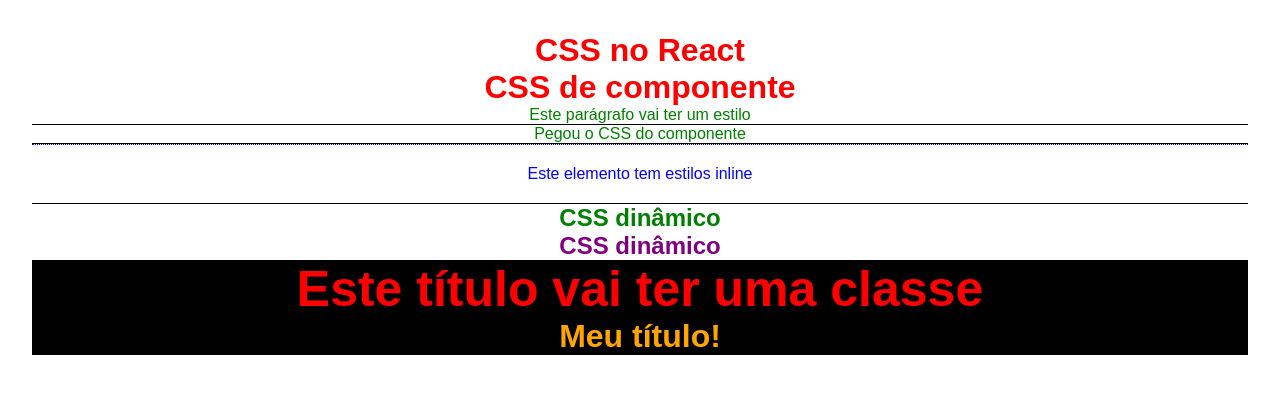
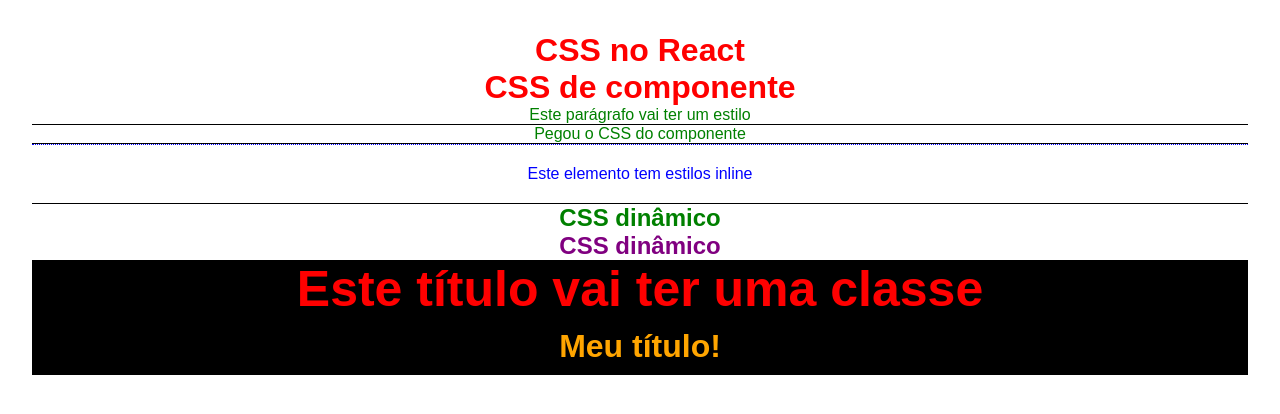
Before and after one commit to phelipeguimaraes/front-end, a React (Vite) app in the folder 3_React/4_CSS_REACT/css_react/: page / in a window 1280 px wide. Shown: the top 414 px of the page. Built offline with nearby package versions, Linux system fonts and the light colour scheme.

Commit message:
tirando o bug

```diff
--- a/3_React/4_CSS_REACT/css_react/src/components/Title.module.css
+++ b/3_React/4_CSS_REACT/css_react/src/components/Title.module.css
@@ -1,5 +1,5 @@
 .title {
     color: orange;
     background-color: black;
-    padding: 10px];
+    padding: 10px;
 }
```
